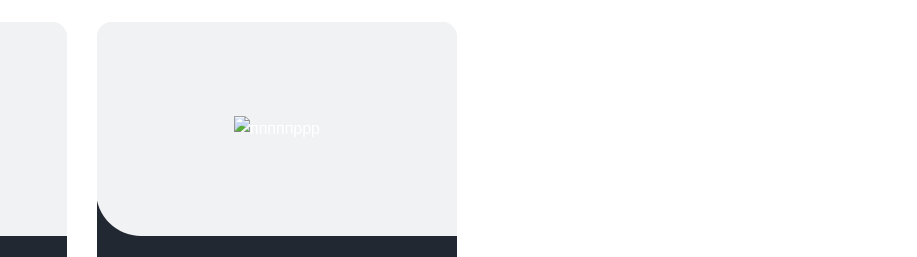
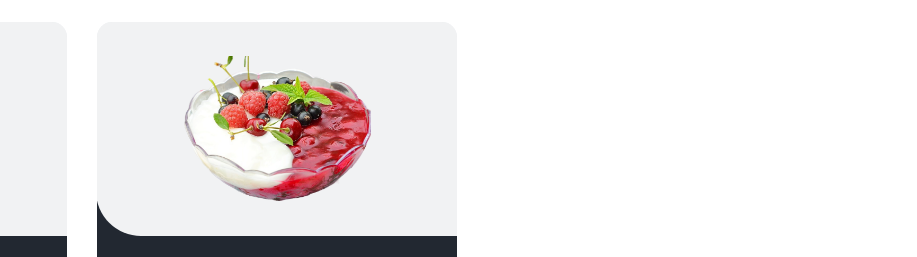
Before and after one commit to Aleksey228ss/The-German-Gourmet, a plain HTML site: page index.html in a window 1280 px wide. Shown: the part 3215-3472 px from the top of the page, 363-1280 px from the left. Drawn offline with nearby package versions, Linux system fonts and the light colour scheme; some packages are replaced by stand-ins of ours; files whose address does not match are found by name.

Commit message:
Update index.html

```diff
--- a/index.html
+++ b/index.html
@@ -513,7 +513,7 @@
             <div class="box">
               <div>
                 <div class="img-box">
-                  <img src="images\десерты\блюдо 5\2065509_72725-710x550x-no-bg-preview (carve.photos).png" alt="пппппррр">
+                  <img src="images/десерты/блюдо 5/блюдо 5/2065509_72725-710x550x-no-bg-preview (carve.photos).png" alt="пппппррр">
                 </div>
                 <div class="detail-box">
                   <h5>
```
